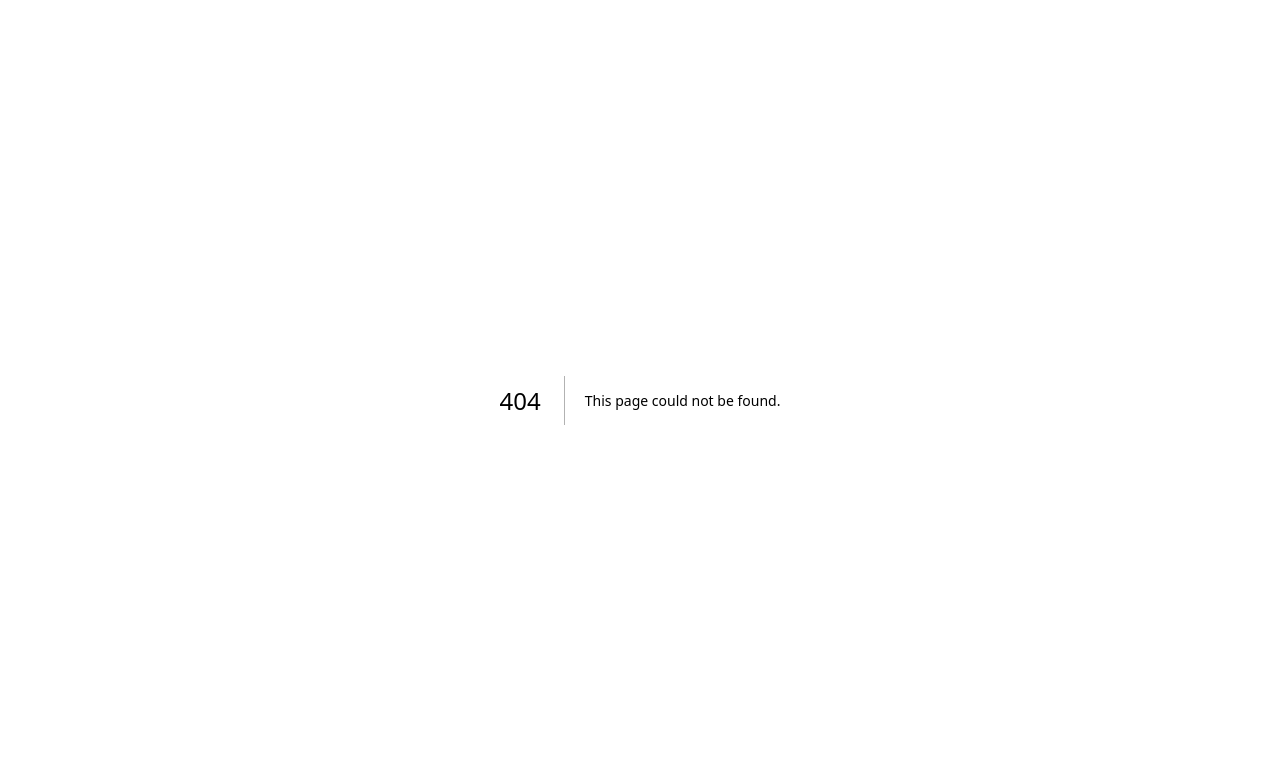
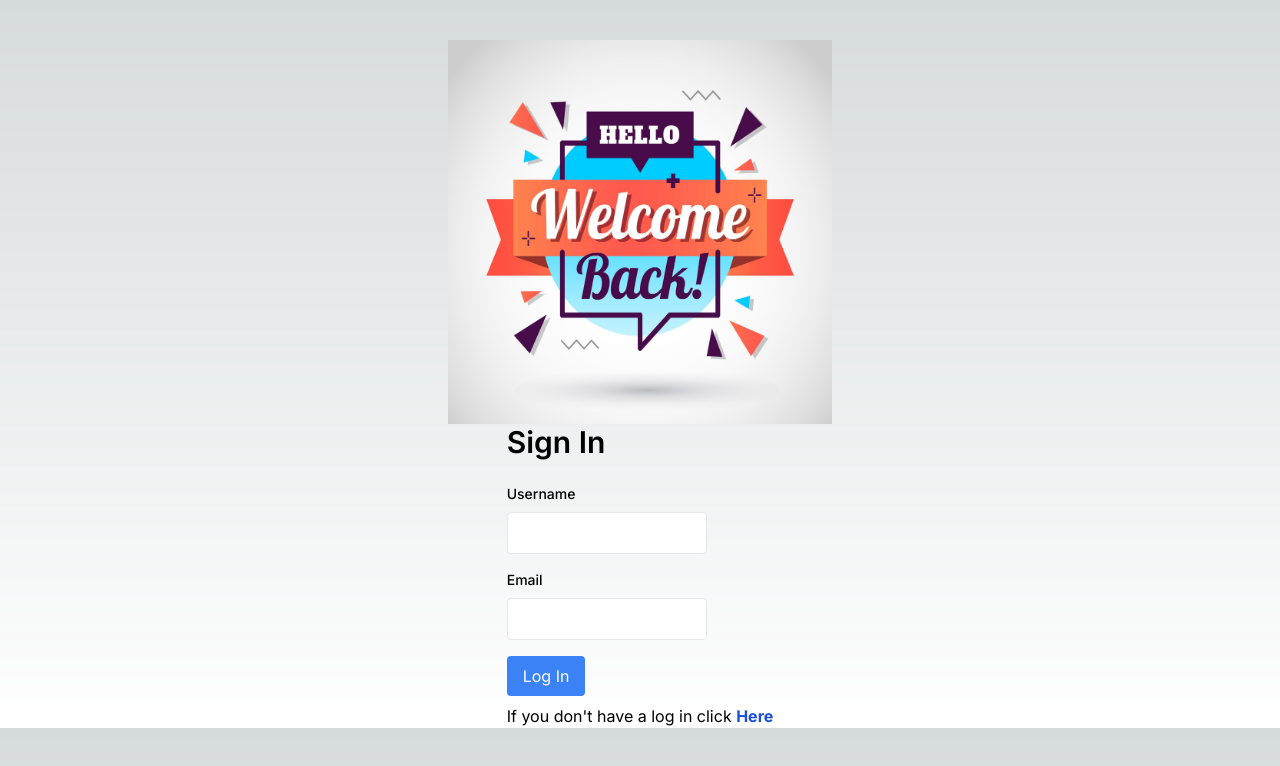
Before and after one commit to Proper-Stevo/hotelparty, a Next.js app: page /signin in a window 1280 px wide. Before the commit this address had no page. Shown: the top 766 px of the page. Built offline with nearby package versions, Linux system fonts and the light colour scheme.

Commit message:
sign up and search page

```diff
--- /dev/null
+++ b/src/app/search/page.js
@@ -0,0 +1,25 @@
+export default function search() {
+    return (
+        <>
+        <div>
+            <div>
+                Image Goes here.
+            </div>
+
+            <form>
+                <div class="mb-4">
+                    <label for="destinationDate" class="block text-gray-700 text-sm font-medium mb-2">Destination Date</label>
+                    <input type="date" id="destinationDate" name="destinationDate" class="border w-full p-2 rounded" />
+                </div>
+
+                <div class="mb-4">
+                    <label for="guestsAmount" class="block text-gray-700 text-sm font-medium mb-2">Guests Amount</label>
+                    <input type="number" id="guestsAmount" name="guestsAmount" class="border w-full p-2 rounded" />
+                </div>
+
+                <button type="submit" class="bg-blue-500 text-white px-4 py-2 rounded hover:bg-blue-600">Search</button>
+            </form>
+            </div>
+        </>
+    )
+}
--- /dev/null
+++ b/src/app/signin/page.js
@@ -0,0 +1,35 @@
+import Link from "next/link"
+export default function signIn() {
+    return (
+        <>
+            <div className="flex flex-col items-center pt-10">
+                <div class="">
+                    <img src="\signup\welcomeback.jpg" className=" h-96 w-96" />
+                </div>
+
+                <div class="">
+                    <h2 className="text-3xl font-semibold mb-6">Sign In</h2>
+
+                    <form>
+                        <div className="mb-4">
+                            <label for="username" className="block  text-sm font-medium mb-2">Username</label>
+                            <input type="text" id="username" name="username" className="border w-3/4 p-2 rounded" />
+                        </div>
+                        <div className="mb-4">
+                            <label for="email" className="block  text-sm font-medium mb-2">Email</label>
+                            <input type="email" id="email" name="email" className="border w-3/4 p-2 rounded" />
+                        </div>
+                        <button  type="submit" className="bg-blue-500 text-white px-4 py-2 rounded hover:bg-blue-600 mb-2">
+                            Log In
+                        </button>
+
+                        <div className="">
+                            If you don't have a log in click <Link href="/signup"><b className="text-blue-700">Here</b></Link>
+                        </div>
+
+                    </form>
+                </div>
+            </div>
+        </>
+    )
+}
--- a/src/app/signup/page.js
+++ b/src/app/signup/page.js
@@ -1,8 +1,9 @@
+import Link from "next/link";
 export default function Signup() {
     return (
         <>
             <div className="flex">
-            <div class="w-1/2 hidden sm:block">
+                <div class="w-1/2 hidden sm:block">
                     <img src="\signup\welcome.jpg" alt="Your Photo" className="object-cover w-full h-screen" />
                 </div>
 
@@ -37,7 +38,10 @@ export default function Signup() {
                         <button type="submit" className="bg-blue-500 text-white px-4 py-2 rounded hover:bg-blue-600 mb-2">Sign Up</button>
                         <div className="mt-10">
                             <p>If you already have a log in...</p>
-                        <button type="submit" className="bg-blue-500 text-white px-4 py-2 rounded hover:bg-blue-600 mb-2">Click Here!</button>
+                            <Link href="/signin">
+                                <button type="submit" className="bg-blue-500 text-white px-4 py-2 rounded hover:bg-blue-600 mb-2">Click Here!
+                                </button>
+                            </Link>
                         </div>
                     </form>
                 </div>
```
Also changed, not shown: public/signup/welcomeback.jpg (added).
